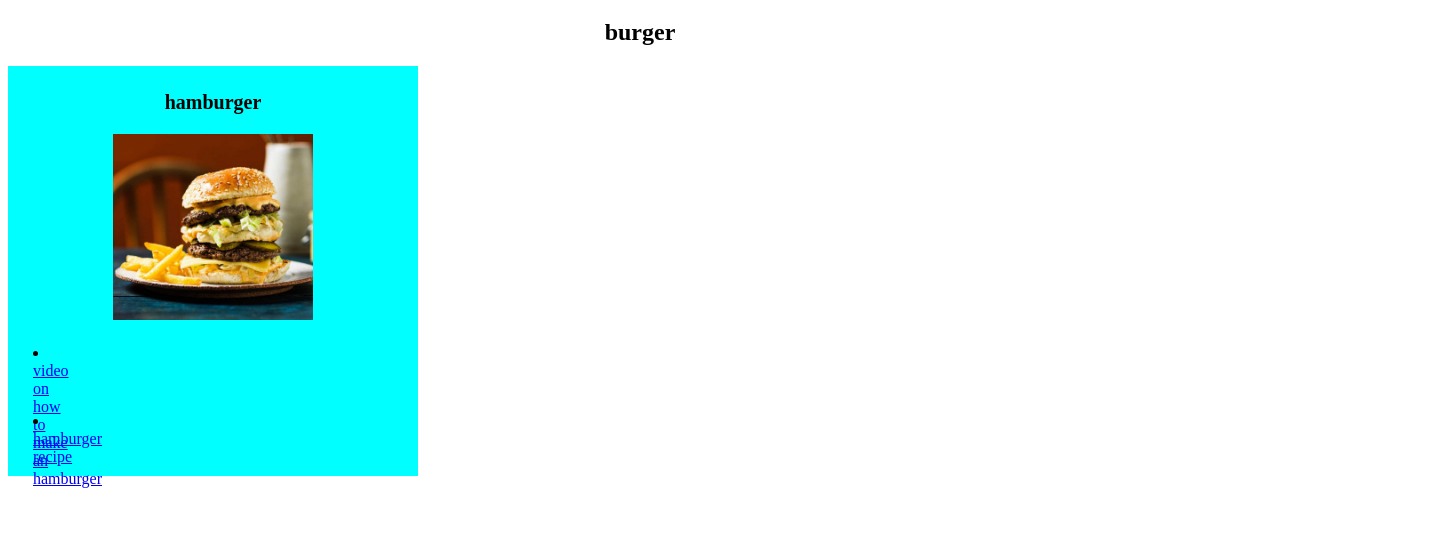
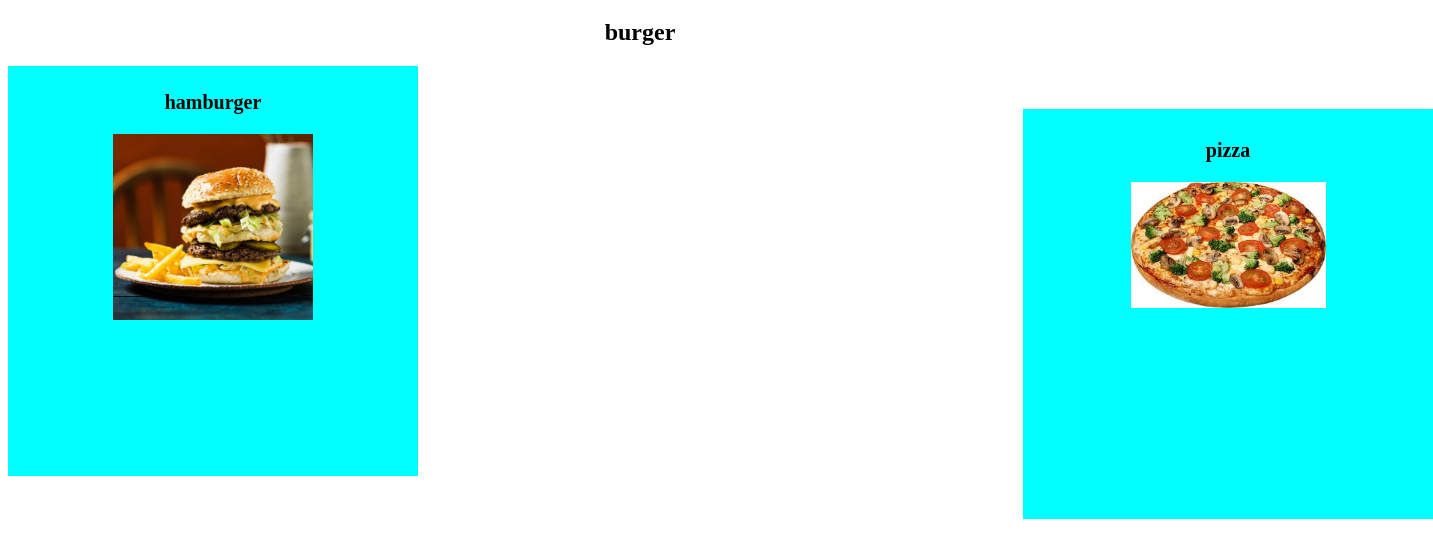
Before and after one commit to randomuser109/menu_odinproject, a plain HTML site: page index.html in a window 1280 px wide. Shown: the part 61-618 px from the top of the page, 1433 px wide, since content can reach past the window. Drawn offline with Linux system fonts and the light colour scheme.

Commit message:
index.html

```diff
--- a/index.html
+++ b/index.html
@@ -10,12 +10,22 @@
 <body>
     <h1>Welcome to food place</h1>
     <h2>burger</h2>
-    <div id="template">
+    <div id="template_b">
         <div id="burger">
             <p id="food_text" >hamburger</p>
-            <img id="b_img" src="images/burger.jpg" alt="ham burger"> <br>
+            <img id="b_img" src="images/burger.jpg" alt="ham burger"> <!--<br>
             <li class="list"><a href="https://www.youtube.com/watch?v=BIG1h2vG-Qg" id="b_video">video on how to make an hamburger</a></li> <br>
-            <li class="list"><a href="https://www.allrecipes.com/recipe/72657/best-hamburger-ever/">hamburger recipe</a></li>
+            <li class="list"><a href="https://www.allrecipes.com/recipe/72657/best-hamburger-ever/">hamburger recipe</a></li> -->
+
+        </div>
+    </div>
+
+    <div id="template_p">
+        <div id="pizza">
+            <p id="food_text" >pizza</p>
+            <img id="p_img" src="images/pizza.jpeg" alt="pizza"> <!--<br>
+            <li class="list"><a href="https://www.youtube.com/watch?v=BIG1h2vG-Qg" id="b_video">video on how to make an hamburger</a></li> <br>
+            <li class="list"><a href="https://www.allrecipes.com/recipe/72657/best-hamburger-ever/">hamburger recipe</a></li> -->
 
         </div>
     </div>
--- a/main.css
+++ b/main.css
@@ -3,7 +3,7 @@ h1, h2 {
 
 }
 
-#template {
+#template_b {
     height: 400px;
     width: 400px;
     background-color: aqua;
@@ -25,7 +25,7 @@ h1, h2 {
 #b_img {
     width: 50%;
 }
-
+/*
 #b_video {
     height: 200px;
 }
@@ -36,3 +36,22 @@ h1, h2 {
     height: 10px;
     margin: 20px;
 }
+*/
+
+#template_p {
+    background-color: aqua;
+    width: 400px;
+    height: 400px;
+    margin-left: 1015px;
+    margin-top: -29%;
+    padding: 5px;
+}
+
+#pizza {
+    text-align: center;
+    padding: 5px;
+}
+
+#p_img {
+    width: 50%;
+}
```
